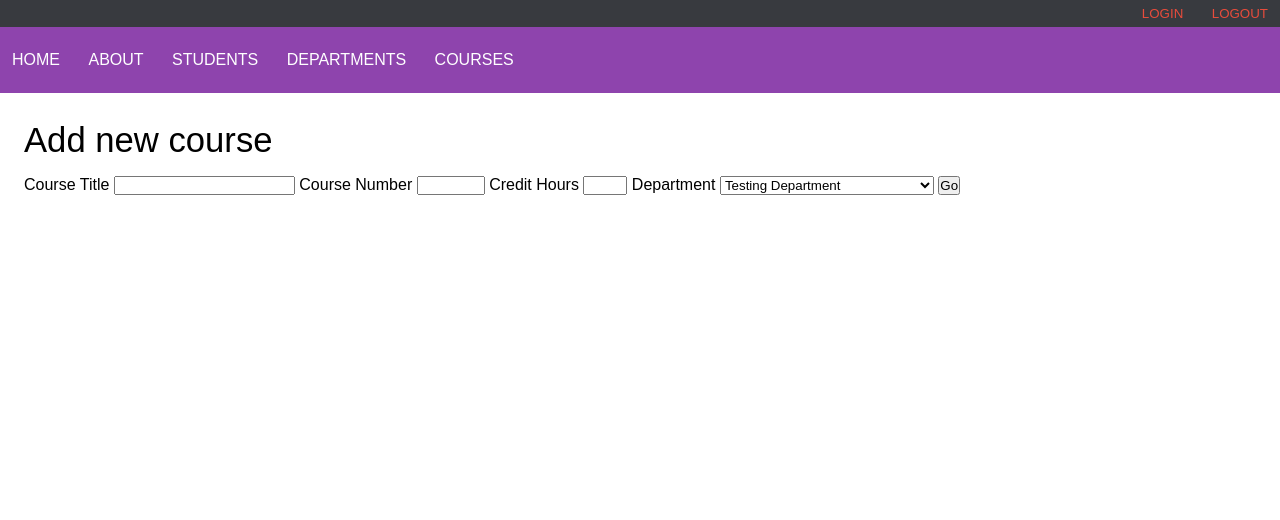
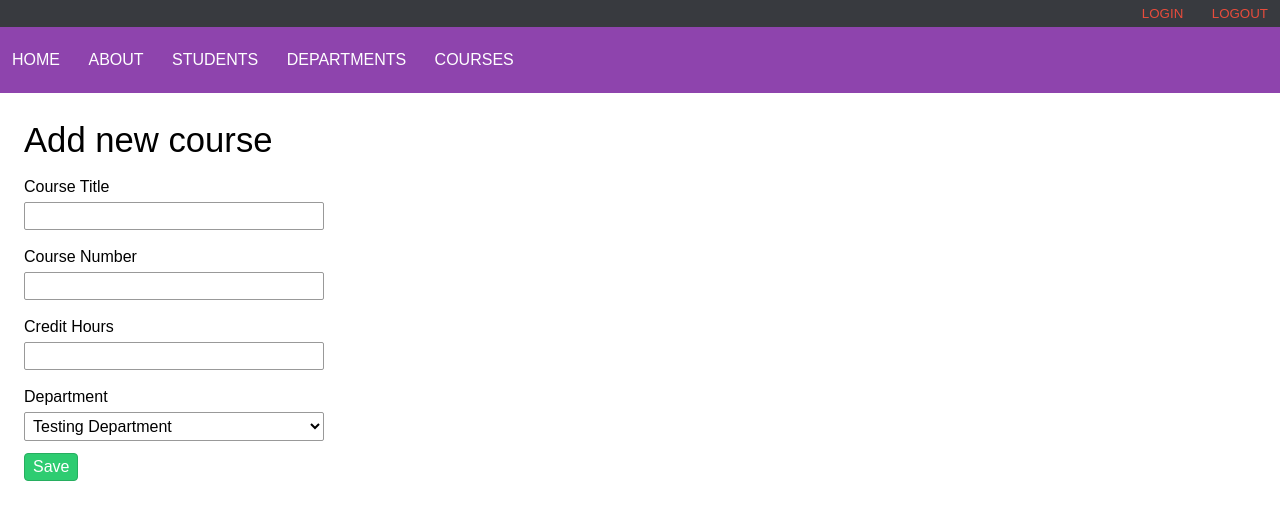
Before and after one commit to jan-timpe/csce4523-final-project, a Flask app: page /courses/create in a window 1280 px wide. Shown: the top 520 px of the page. Run offline with Flask 2, Linux system fonts and the light colour scheme; data comes from the database, SQL or seed files in the repository; parts of the project's set-up code (start-up, migrations or seed data) failed here and were passed over.

Commit message:
added form and button styling

```diff
--- a/static/css/base.css
+++ b/static/css/base.css
@@ -70,6 +70,8 @@ body {
 .page-content {
    padding:12px 24px;
 }
+
+/* text */
 h1, h2, h3, h4, h5, h6 {
    font-weight:300;
    margin:16px 0px;
@@ -80,6 +82,9 @@ h1 {
 h2 {
    font-size:20pt;
 }
+/* /text */
+
+/* tables */
 table {
    width:100%;
    border-collapse:collapse;
@@ -107,4 +112,71 @@ table th {
    font-weight:200;
    text-align:left;
 }
+/* /tables */
+
+/* forms */
+form label {
+   display:block;
+   margin-top:18px;
+   margin-bottom:6px;
+}
+form input, select {
+   -webkit-appearence:none;
+   display:block;
+   margin:6px 0px;
+   width:300px;
+   max-width:100%;
+   font-size:12pt;
+   padding:4px;
+   background:#fff;
+   border:1px solid #999;
+   border-radius:2px;
+}
+
+.search-form {
+   margin:12px 0px;
+}
+.search-form input {
+   display:inline-block;
+}
+.search-form input[type=submit] {
+   width:auto;
+}
+/* /forms */
+
+/* buttons */
+.button {
+   display:inline-block;
+   clear:left;
+   width:auto;
+   padding:4px 8px;
+   font-size:12pt;
+   border-radius:4px;
+   text-decoration:none;
+   color:#fff;
+}
+.button.blue {
+   background:#3498db;
+   border:1px solid #2980b9;
+}
+.button.blue:hover {
+   background:#2980b9;
+}
+
+.button.red {
+   background:#e74c3c;
+   border:1px solid #c0392b;
+}
+.button.red:hover {
+   background:#c0392b;
+}
+
+.button.green {
+   background:#2ecc71;
+   border:1px solid #27ae60;
+}
+.button.green:hover {
+   background:#27ae60;
+}
+/* /buttons */
 /* /PAGE CONTENT */
--- a/templates/course/form.html
+++ b/templates/course/form.html
@@ -7,6 +7,6 @@
       {{ form.number.label }} {{ form.number() }}
       {{ form.credit_hours.label }} {{ form.credit_hours() }}
       {{ form.department.label }} {{ form.department() }}
-       <input type="submit" value="Go">
+       <input type="submit" value="Save" class="button green">
    </form>
 {% endblock %}
--- a/templates/course/list.html
+++ b/templates/course/list.html
@@ -1,9 +1,9 @@
 {% extends "layout/base.html" %}
 
 {% block page_content %}
-   <a href="./create">Add new course</a>
+   <a href="./create" class="button blue">Add new course</a>
 
-   <form action="" method="get">
+   <form action="" method="get" class="search-form">
       <input type="text" name="q" placeholder="Filter" value="{{ search or ''}}">
       <input type="submit" value="Search">
    </form>
--- a/templates/department/form.html
+++ b/templates/department/form.html
@@ -5,6 +5,6 @@
       {{ form.csrf_token }}
       {{ form.name.label }} {{ form.name() }}
       {{ form.code.label }} {{ form.code() }}
-       <input type="submit" value="Go">
+       <input type="submit" value="Save" class="button green">
    </form>
 {% endblock %}
--- a/templates/department/list.html
+++ b/templates/department/list.html
@@ -1,9 +1,9 @@
 {% extends "layout/base.html" %}
 
 {% block page_content %}
-   <a href="./create">Add new department</a>
+   <a href="./create" class="button blue">Add new department</a>
 
-   <form action="" method="get">
+   <form action="" method="get" class="search-form">
       <input type="text" name="q" placeholder="Filter" value="{{ search or ''}}">
       <input type="submit" value="Search">
    </form>
--- a/templates/student/details.html
+++ b/templates/student/details.html
@@ -5,7 +5,9 @@
    <br/><br/>
    <h2>Enrollments</h2>
 
-   <a href="{{ student.absolute_url() }}/enroll">Enroll</a>
+   <a href="{{ student.absolute_url() }}/enroll" class="button blue">Enroll</a>
+
+   <br/><br/>
 
    <table>
       <tr>
--- a/templates/student/enroll.html
+++ b/templates/student/enroll.html
@@ -1,7 +1,7 @@
 {% extends "layout/base.html" %}
 
 {% block page_content %}
-   <form action="" method="get">
+   <form action="" method="get" class="search-form">
       <input type="text" name="q" placeholder="Filter" value="{{ search or ''}}">
       <input type="submit" value="Search">
    </form>
@@ -28,6 +28,6 @@
          {% endfor %}
       </table>
 
-      <input type="submit" value="Enroll">
+      <input type="submit" value="Enroll" class="button green">
    </form>
 {% endblock %}
--- a/templates/student/form.html
+++ b/templates/student/form.html
@@ -7,6 +7,6 @@
       {{ form.last_name.label }} {{ form.last_name() }}
       {{ form.student_id.label }} {{ form.student_id() }}
       {{ form.email.label }} {{ form.email() }}
-       <input type="submit" value="Go">
+       <input type="submit" value="Save" class="button green">
    </form>
 {% endblock %}
--- a/templates/student/list.html
+++ b/templates/student/list.html
@@ -1,9 +1,9 @@
 {% extends "layout/base.html" %}
 
 {% block page_content %}
-   <a href="./create">Add new student</a>
+   <a href="./create" class="button blue">Add new student</a>
 
-   <form action="" method="get">
+   <form action="" method="get" class="search-form">
       <input type="text" name="q" placeholder="Filter" value="{{ search or '' }}">
       <input type="submit" value="Search">
    </form>
```
